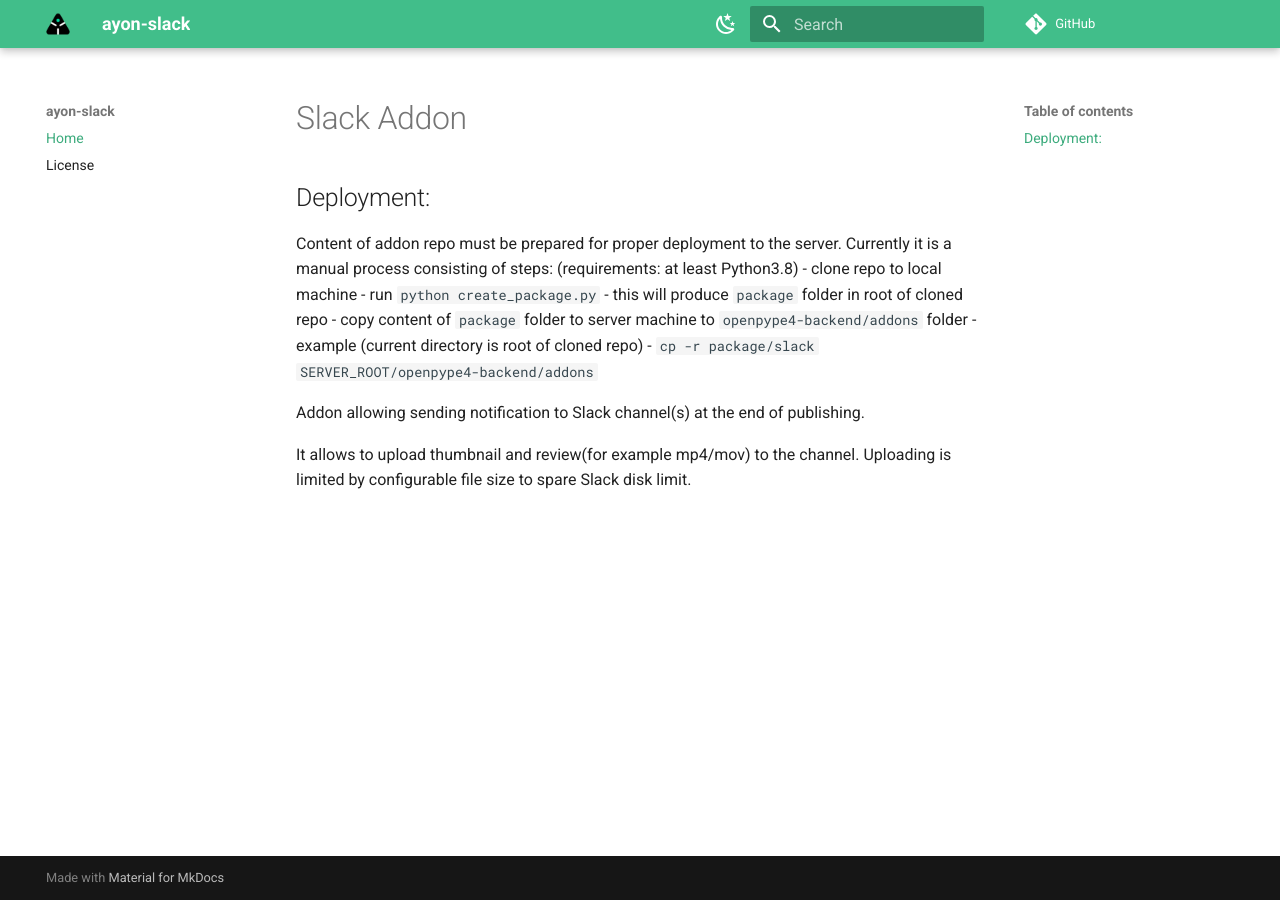
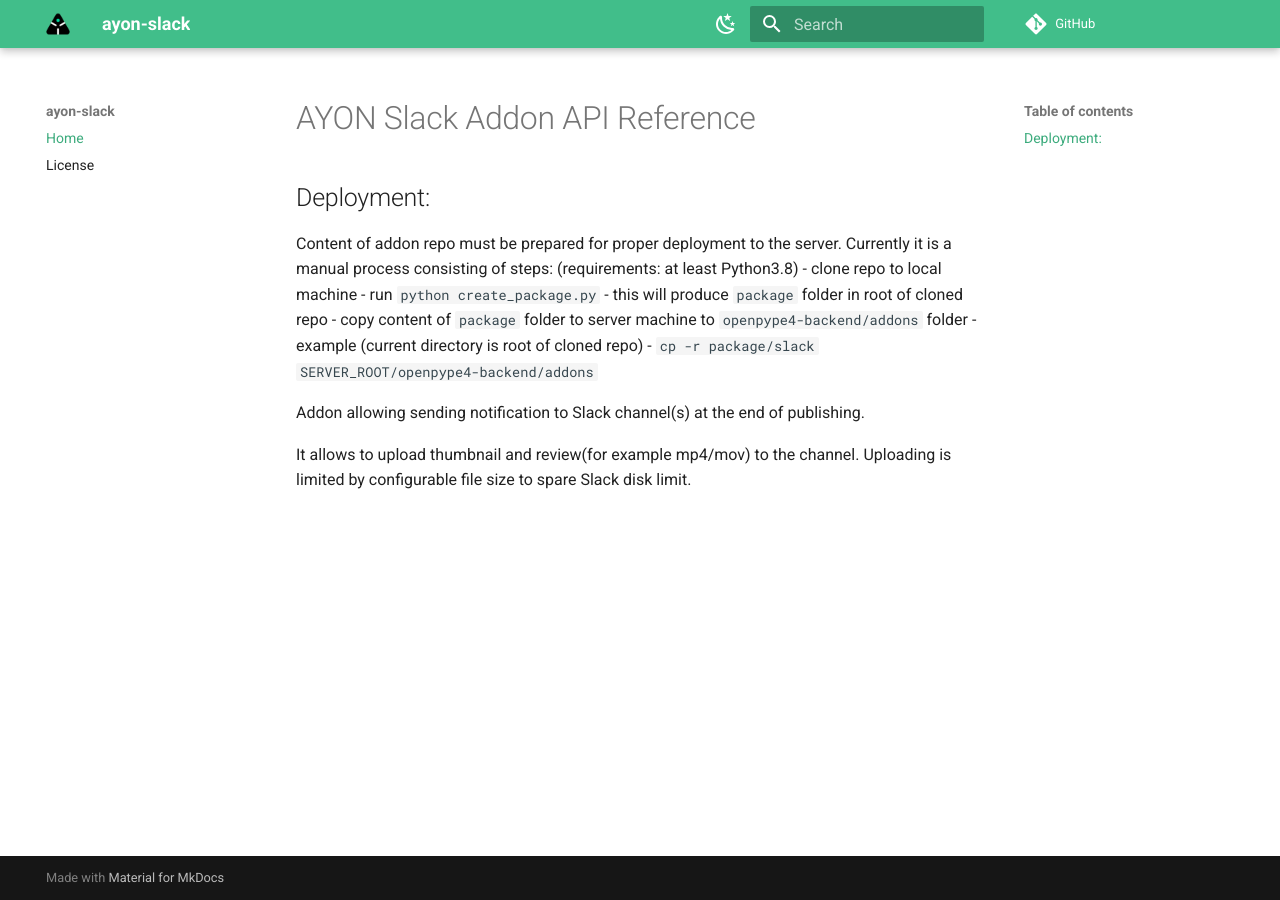
Before and after one commit to ynput/ayon-slack, an MkDocs documentation site: the page built from docs/index.md, in a window 1280 px wide. Built offline with MkDocs 1.6.1 and Material for MkDocs 9.7.7, drawn with Linux system fonts in a browser that asks for light colours; comment, search, counter and statistics services are not loaded; the version menu is left out.

Commit message:
MK Docs: Refactor the title

```diff
--- a/docs/index.md
+++ b/docs/index.md
@@ -1 +1,3 @@
---8<-- "README.md"
+# AYON Slack Addon API Reference
+
+--8<-- "README.md:3"
```
